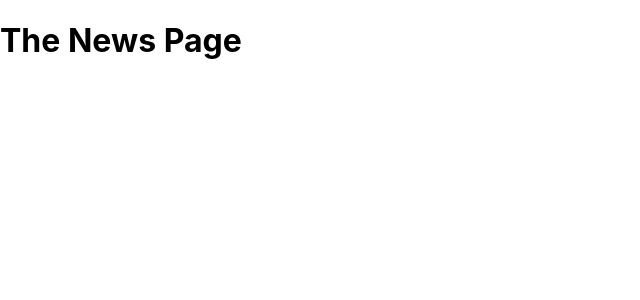
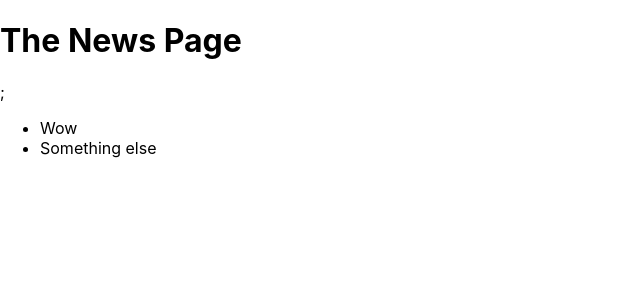
Before and after one commit to Laurent-I/NextJS, a Next.js app in the folder meetup/: page /news in a window 1280 px wide. Shown: the top 300 px of the page, without its empty margins (0-640 px from the left). Built offline with nearby package versions, Linux system fonts and the light colour scheme.

Commit message:
Linked the pages

```diff
--- a/meetup/pages/news/index.js
+++ b/meetup/pages/news/index.js
@@ -1,5 +1,18 @@
+import { Fragment } from "react";
+import Link from "next/link";
+
 function NewsPage() {
-  return <h1>The News Page</h1>;
+  return (
+    <Fragment>
+      <h1>The News Page</h1>;
+      <ul>
+        <li>
+          <Link href="/news/id">Wow</Link>
+        </li>
+        <li>Something else</li>
+      </ul>
+    </Fragment>
+  );
 }
 
 export default NewsPage;
```
